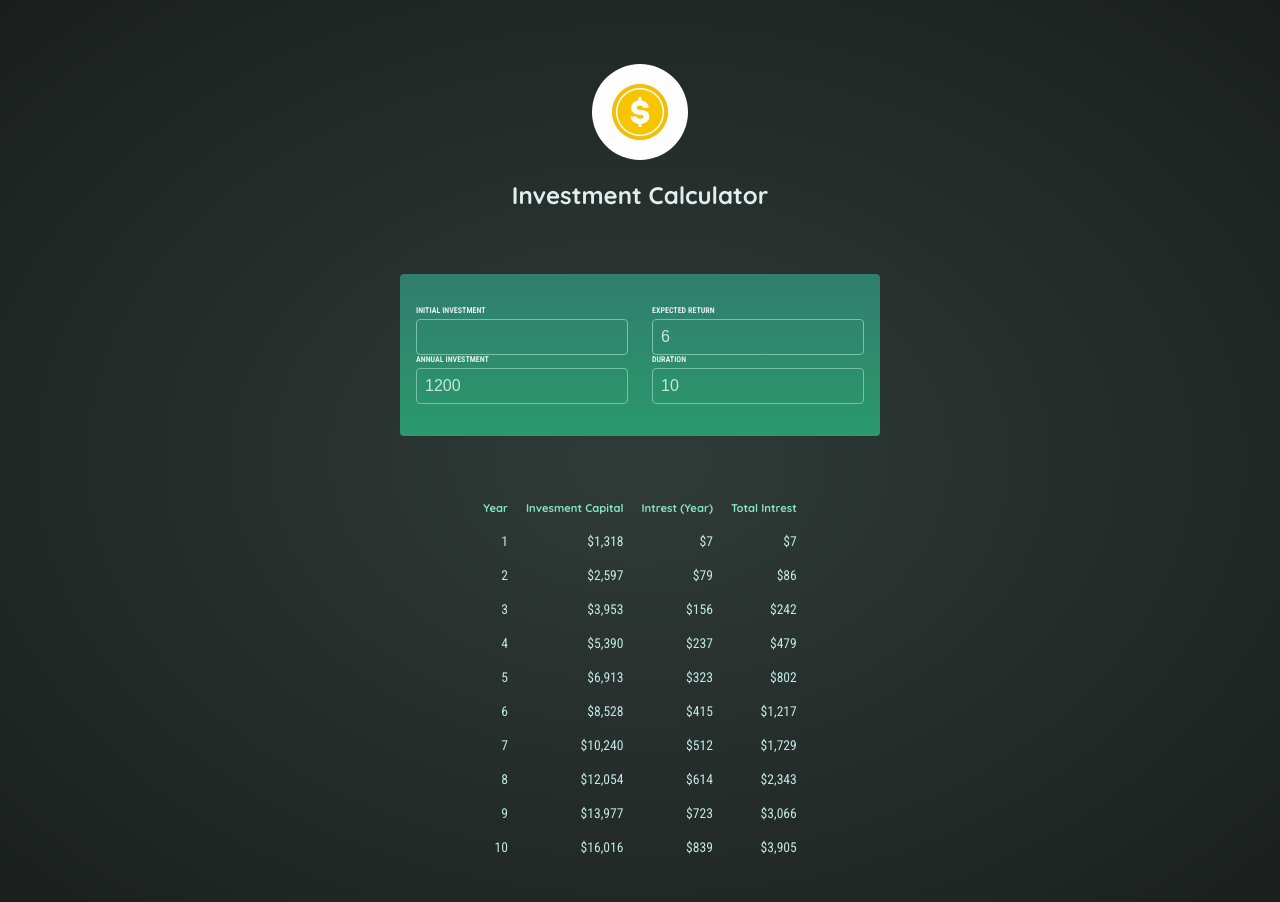
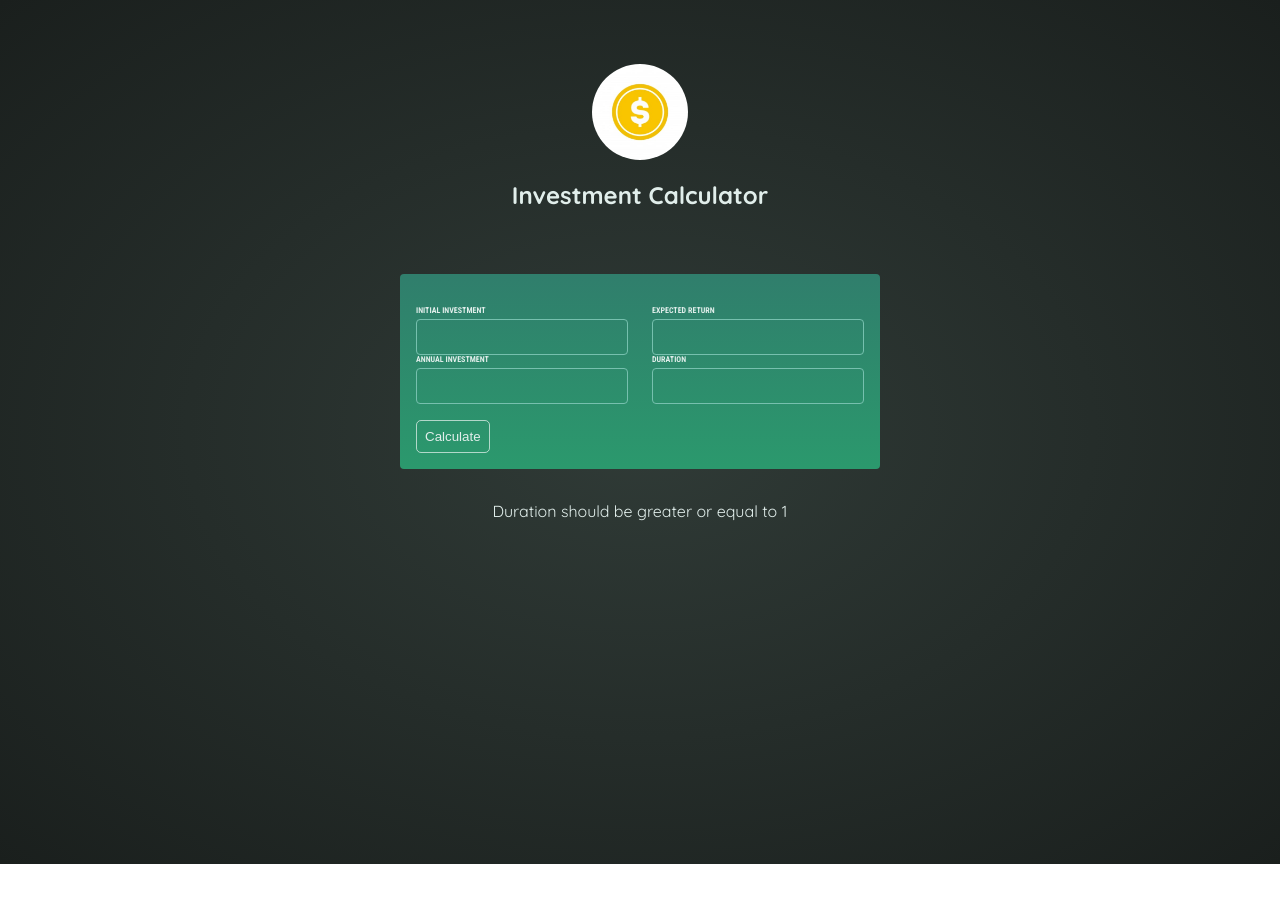
Before and after one commit to mohit162001/investment-calculator, a React (Create React App) app: page / in a window 1280 px wide. Shown: the top 902 px of the page. After the commit the page ends 864 px from the top, so only its background shows below. Built offline with nearby package versions, Linux system fonts and the light colour scheme.

Commit message:
investment calculator app updated

```diff
--- a/src/App.js
+++ b/src/App.js
@@ -7,13 +7,20 @@ import Result from './component/Result';
 
 function App() {
   const [userInput, setInput] = useState({
-    initialInvestment: 111,
-    annualInvestment: 1200,
-    expectedReturn: 6,
-    duration: 10,
+    initialInvestment: undefined,
+    annualInvestment: undefined,
+    expectedReturn: undefined,
+    duration: '',
   });
 
-  const userInputIsValid = userInput.duration>=1;
+  const [result,setResult] = useState(userInput);
+
+
+  function calculate(){
+    setResult(userInput);
+  }
+
+  const userInputIsValid = userInput.duration>=1 && userInput.initialInvestment!==undefined;
 
 
   function handeInput(identifier, newValue) {
@@ -25,8 +32,9 @@ function App() {
   return (
     <>
     <Header/>
-    <UserInput userInput={userInput} handeInput={handeInput}/>
-    {userInputIsValid?<Result userInput={userInput}/>:<p className='center'>Duration should be greater or equal to 1</p>}
+    <UserInput userInput={userInput} handeInput={handeInput} calculate={calculate}/>
+
+    {userInputIsValid?<Result result={result}/>:<p className='center'>Duration should be greater or equal to 1</p>}
     </>
   );
 }
--- a/src/component/Result.jsx
+++ b/src/component/Result.jsx
@@ -1,9 +1,13 @@
 import React from 'react'
 import { calculateInvestmentResults, formatter } from '../utility/investment_calculation'
-function Result({userInput}) {
-    const newResult = calculateInvestmentResults(userInput);
-    const initalInvestment = newResult[0].valueEndOfYear - newResult[0].interest - newResult[0].annualInvestment
+function Result({result}) {
+    if(result.initialInvestment && result.annualInvestment && result.expectedReturn && result.duration >0){
+        var newResult = calculateInvestmentResults(result);
+    console.log('first',newResult)
+    console.log('result',result)
+    var initalInvestment = newResult[0].valueEndOfYear - newResult[0].interest - newResult[0].annualInvestment
     console.log(newResult);
+    }
   return (
     <div>
         <table id='result'>
@@ -17,7 +21,7 @@ function Result({userInput}) {
             </thead>
             <tbody>
 
-                {newResult.map((yearData)=>{
+                {newResult && newResult.map((yearData)=>{
                     const totalIntrest = yearData.valueEndOfYear - yearData.annualInvestment * yearData.year -initalInvestment
                         return <tr key={yearData.year}>
                         <td>{yearData.year}</td>
--- a/src/component/UserInput.jsx
+++ b/src/component/UserInput.jsx
@@ -1,6 +1,6 @@
 import React from "react";
 
-function UserInput({userInput,handeInput}) {
+function UserInput({userInput,handeInput,calculate}) {
 
 
   return (
@@ -11,7 +11,7 @@ function UserInput({userInput,handeInput}) {
       <input
         type="number"
         required
-        value={userInput.initalInvestment}
+        value={userInput.initialInvestment}
         onChange={(event) => {
           handeInput("initialInvestment", event.target.value);
         }}
@@ -51,6 +51,9 @@ function UserInput({userInput,handeInput}) {
       />
       </p>
       </div>
+      <span >
+      <button className="cal-btn" onClick={calculate} >Calculate</button>
+      </span>
       {console.log(userInput)}
     </section>
   );
--- a/src/utility/investment_calculation.js
+++ b/src/utility/investment_calculation.js
@@ -12,7 +12,7 @@ export function calculateInvestmentResults({
   }) {
     const annualData = [];
     let investmentValue = initialInvestment;
-
+    console.log(investmentValue)
     for (let i = 0; i < duration; i++) {
       const interestEarnedInYear = investmentValue * (expectedReturn / 100);
       investmentValue += interestEarnedInYear + annualInvestment;
```
